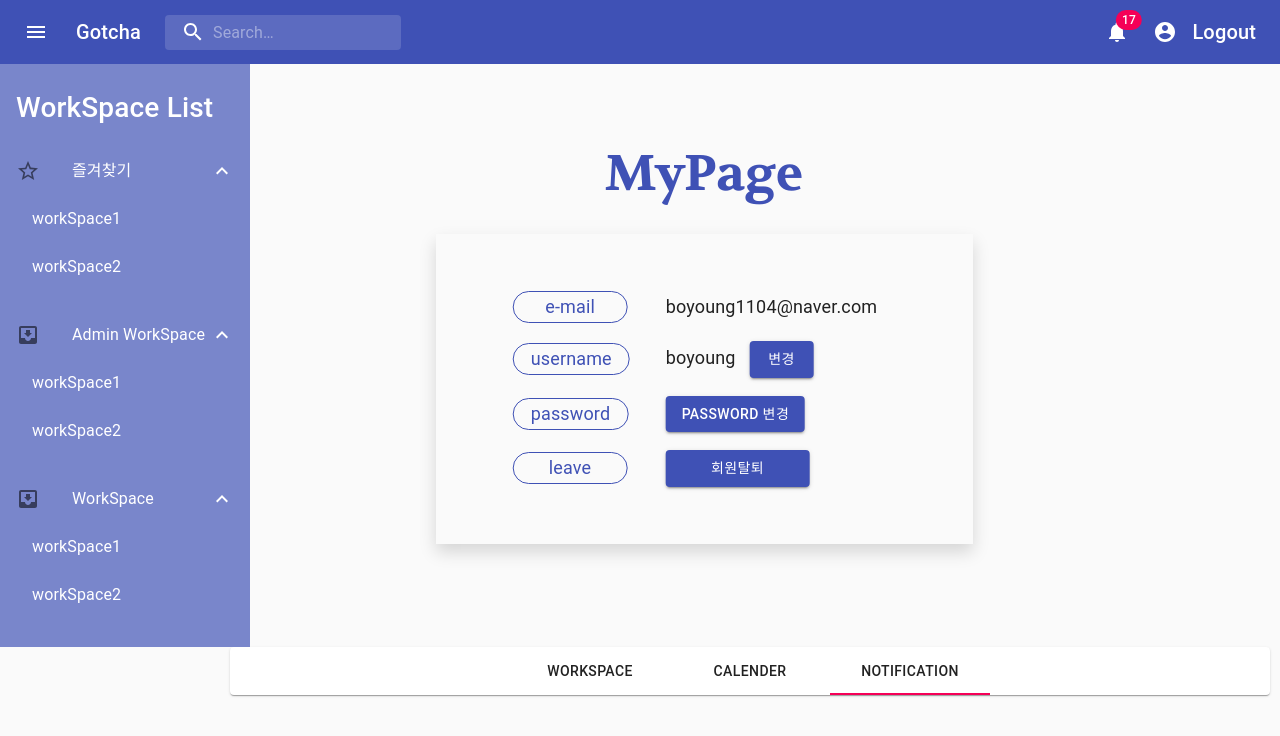
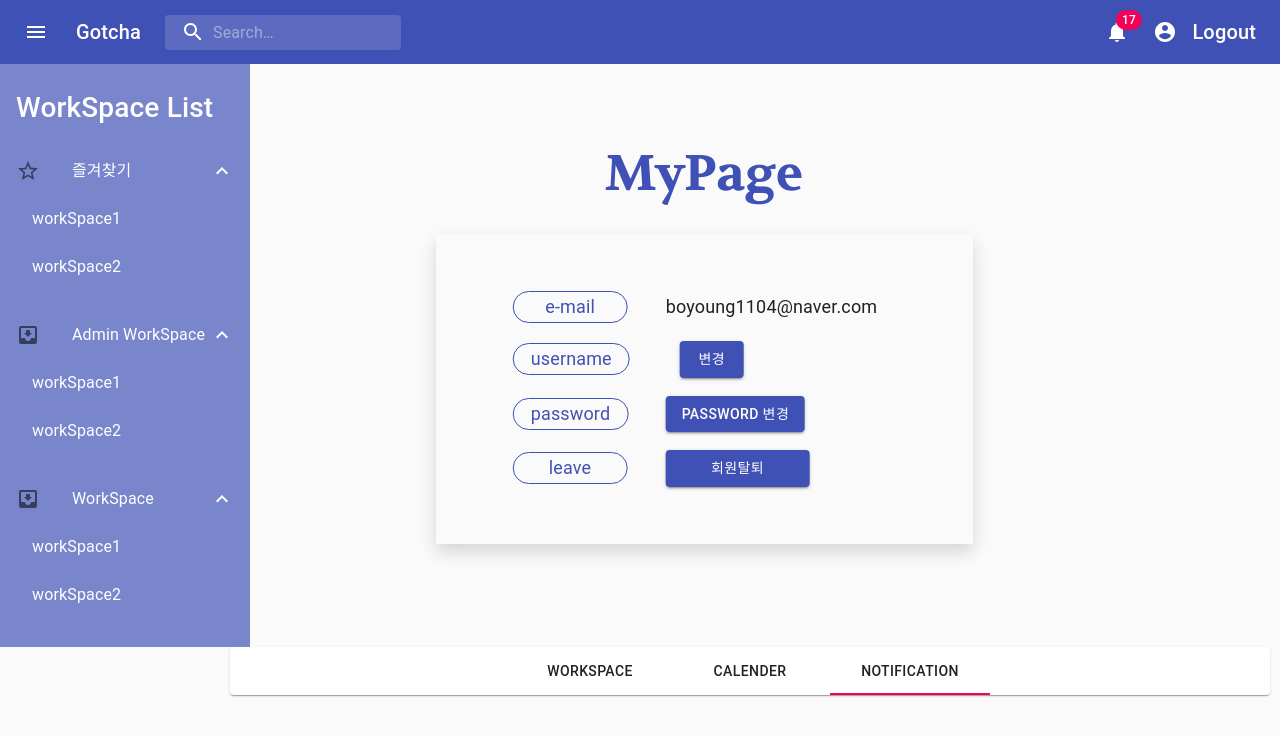
Before and after one commit to DWF2021-Team-jlyk/gotcha_frontend, a React (Create React App) app: page / in a window 1280 px wide. Shown: the top 736 px of the page. Built offline with nearby package versions, Linux system fonts and the light colour scheme; no server answers.

Commit message:
axios연습

```diff
--- a/package.json
+++ b/package.json
@@ -8,6 +8,7 @@
     "@testing-library/jest-dom": "^5.11.4",
     "@testing-library/react": "^11.1.0",
     "@testing-library/user-event": "^12.1.10",
+    "axios": "^0.21.1",
     "bootstrap": "^5.0.1",
     "react": "^17.0.2",
     "react-bootstrap": "^1.6.1",
@@ -31,6 +32,7 @@
       "react-app/jest"
     ]
   },
+  "proxy": "http://localhost:8080",
   "browserslist": {
     "production": [
       ">0.2%",
--- a/src/pages/mypage/mypage.js
+++ b/src/pages/mypage/mypage.js
@@ -1,4 +1,4 @@
-import React, { useState } from "react";
+import React, { useEffect, useState } from "react";
 import TextField from "@material-ui/core/TextField";
 import { Button } from "@material-ui/core";
 import { makeStyles } from "@material-ui/core/styles";
@@ -7,6 +7,7 @@ import Chip from "@material-ui/core/Chip";
 import Badge from "react-bootstrap/Badge";
 import "../../layout/css/mypage.css";
 import { grey } from "@material-ui/core/colors";
+import axios from "axios";
 
 const useStyles = makeStyles((theme) => ({
   tableStyle: {
@@ -159,6 +160,15 @@ const Mypage = () => {
     </div>
   );
 
+  const [name, setName] = useState('');
+  const getName = async () => {
+      const result = await axios.get("/name") //url요청
+      await setName(result.data)
+  }
+  useEffect(()=>{
+      getName()
+  },[]);
+
   return (
     <div className={classes.mypagePosition}>
       <h1 className="title">MyPage</h1>
@@ -186,7 +196,7 @@ const Mypage = () => {
               />{" "}
             </td>
             <td style={{ fontSize: 18 }}>
-              boyoung
+              {name}
               <Button
                 variant="contained"
                 color="primary"
```
Also changed, not shown: 1 other file (tests, documents, lock files or other folders).
